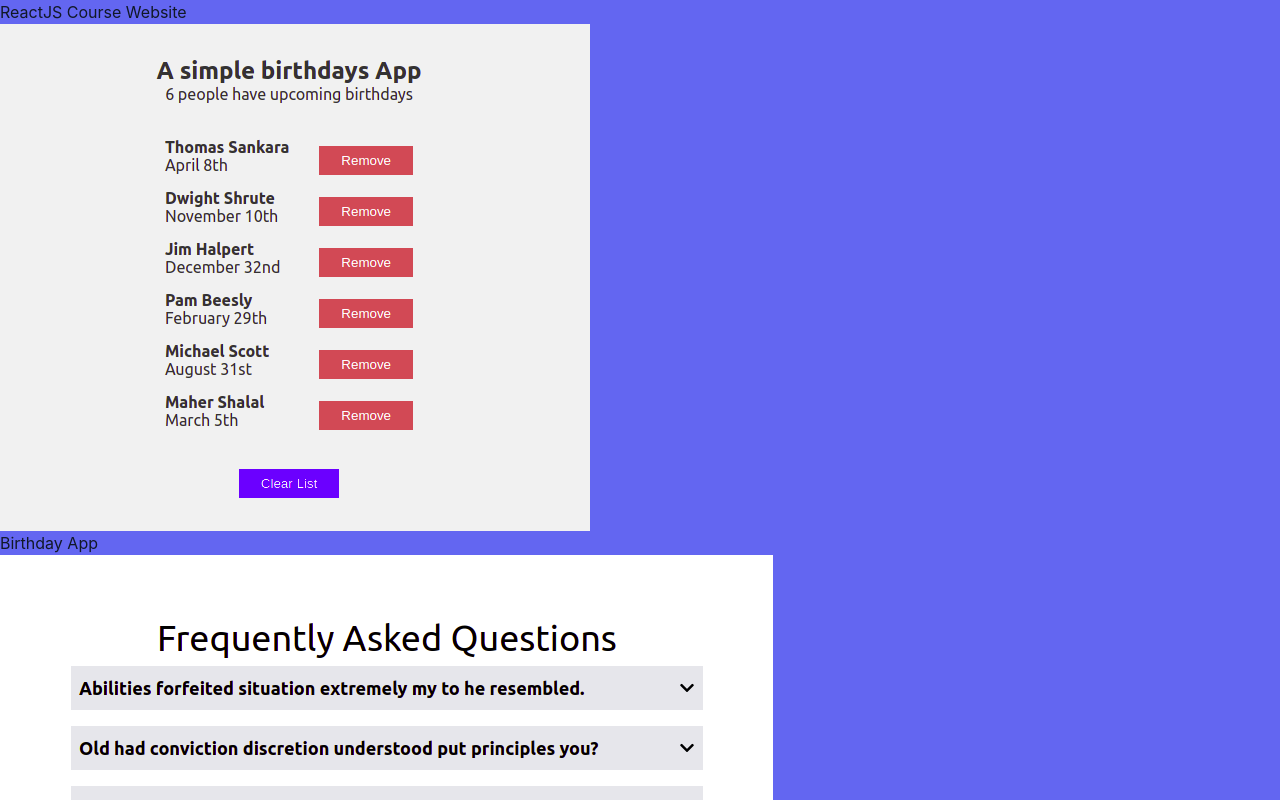
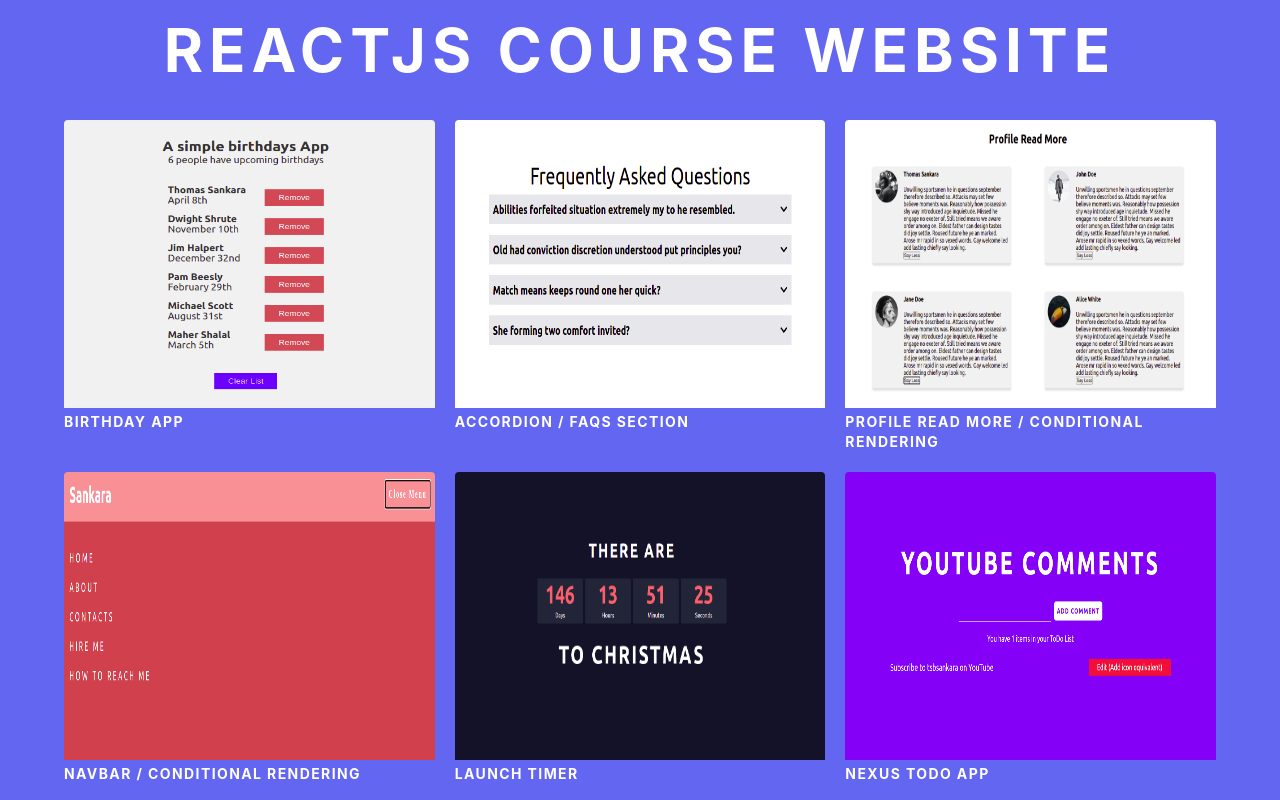
Before and after one commit to SankThomas/react-course-website, a React (Create React App) app: page / in a window 1280 px wide. Shown: the top 800 px of the page. Built offline with nearby package versions, Linux system fonts and the light colour scheme.

Commit message:
update UI

```diff
--- a/src/App.js
+++ b/src/App.js
@@ -6,18 +6,29 @@ const App = () => {
   const [cards, setCards] = useState(data)
   return (
     <>
-      <section>
-        <h1>ReactJS Course Website</h1>
+      <section className="p-5">
+        <h1 className="text-4xl uppercase tracking-widest text-center text-white font-bold mb-10 lg:text-6xl">
+          ReactJS Course Website
+        </h1>
+        <div className="grid grid-cols-1 gap-5 md:grid-cols-2 lg:grid-cols-3 lg:max-w-6xl lg:mx-auto">
           {cards.map((card) => {
             return (
               <a href={card.link}>
                 <article key={card.id}>
-                <img src={card.image} alt={card.title} />
-                <h4>{card.title}</h4>
+                  <img
+                    src={card.image}
+                    alt={card.title}
+                    title={card.title}
+                    className="w-full rounded-t md:w-auto md:h-80 md:w-full lg:h-72"
+                  />
+                  <h4 className="text-white font-bold uppercase tracking-widest text-sm mt-1">
+                    {card.title}
+                  </h4>
                 </article>
               </a>
             )
           })}
+        </div>
       </section>
     </>
   )
```
Lines whose indentation alone changed are shown as unchanged.
